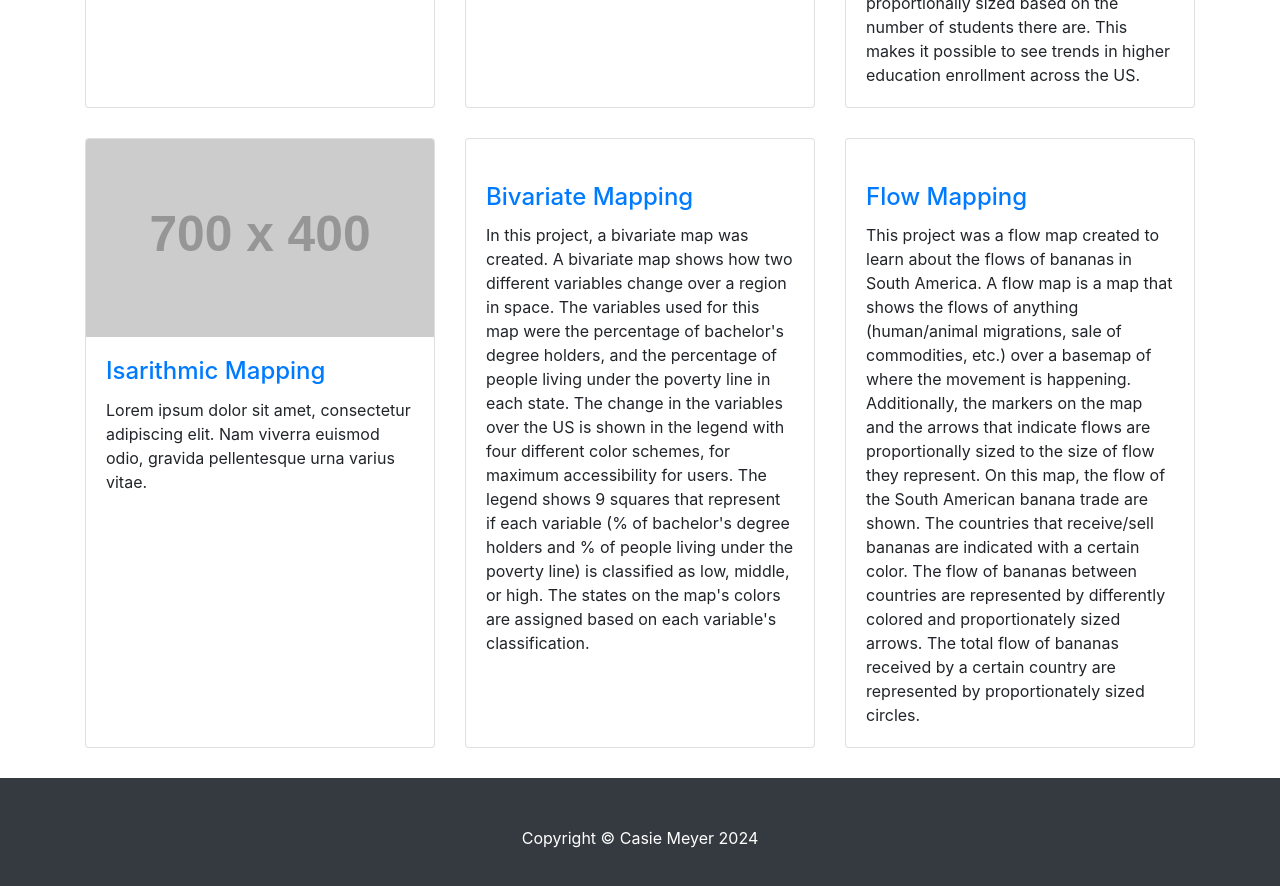
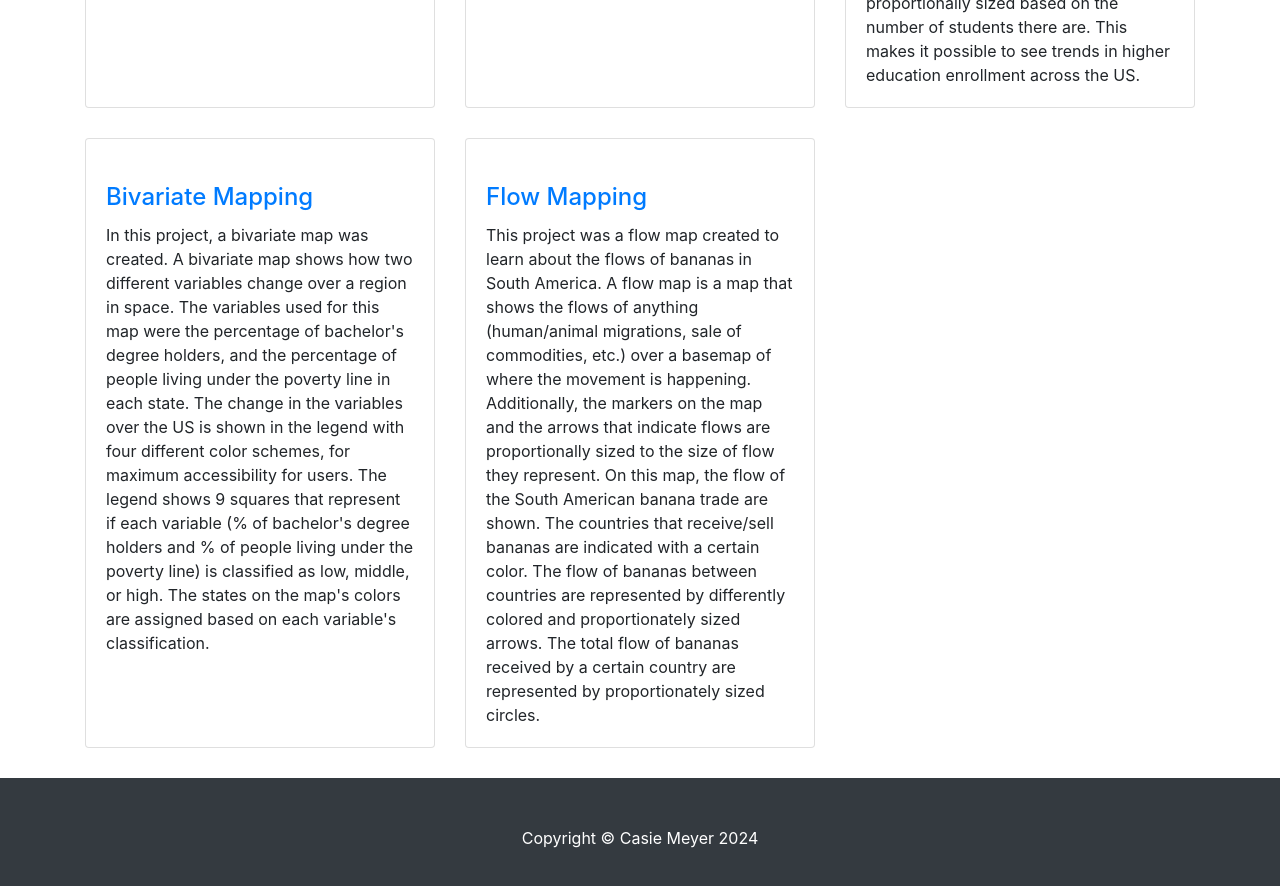
Before and after one commit to casie-meyer/geog3540, a website: page index.html in a window 1280 px wide. Shown: the part 660-1546 px from the top of the page. Drawn offline with Linux system fonts and the light colour scheme; placeholder pictures from the web are drawn by us.

Commit message:
Update index.html

```diff
--- a/index.html
+++ b/index.html
@@ -103,18 +103,7 @@
                                   can see where each institution is located. Then the enrollment trends the symbols were proportionally sized based on the number of students there are.
                                   This makes it possible to see trends in higher education enrollment across the US.
               </p>
-            </div>
-          </div>
-        </div>
-        <div class="col-lg-4 col-sm-6 portfolio-item">
-          <div class="card h-100">
-            <a href="#"><img class="card-img-top" src="http://placehold.it/700x400" alt=""></a>
-            <div class="card-body">
-              <h4 class="card-title">
-                <a href="#">Isarithmic Mapping</a>
-              </h4>
-              <p class="card-text">Lorem ipsum dolor sit amet, consectetur adipiscing elit. Nam viverra euismod odio, gravida pellentesque urna varius vitae.</p>
-            </div>
+                  </div>
           </div>
         </div>
         <div class="col-lg-4 col-sm-6 portfolio-item">
```
